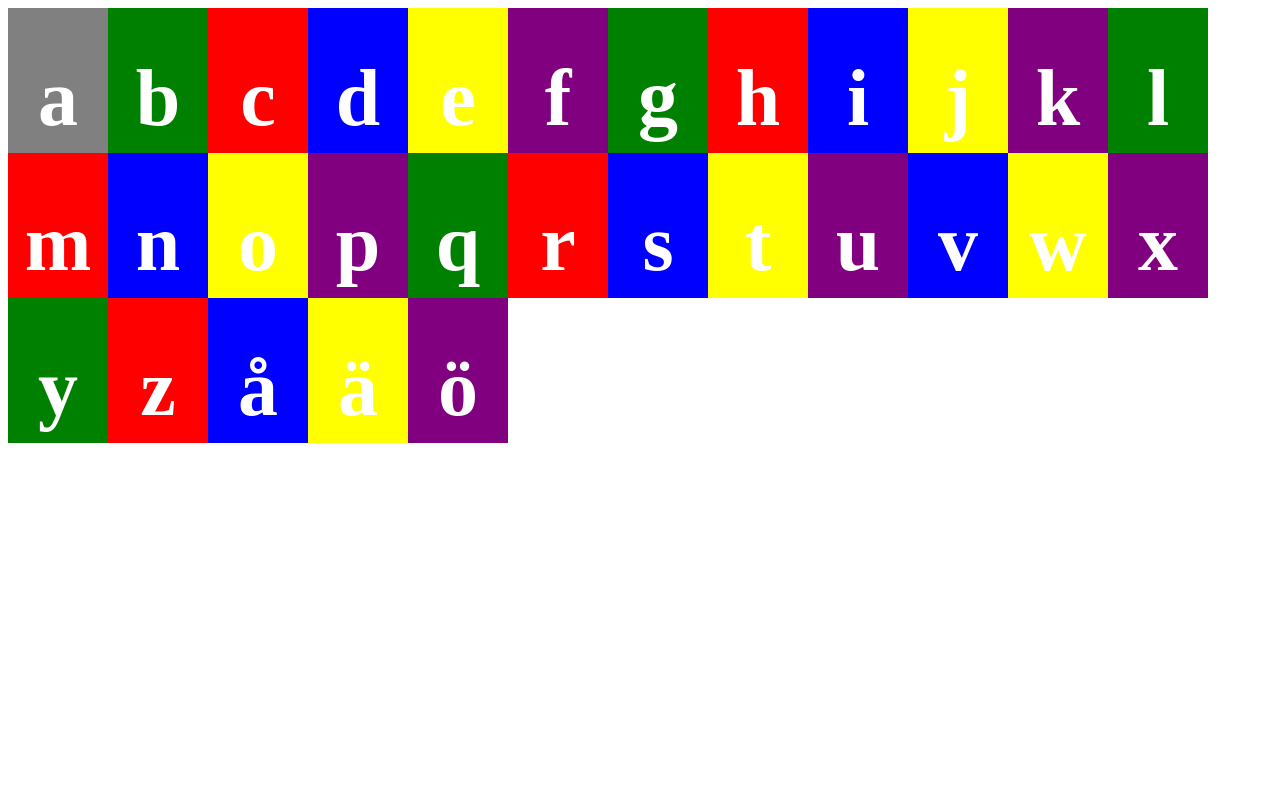
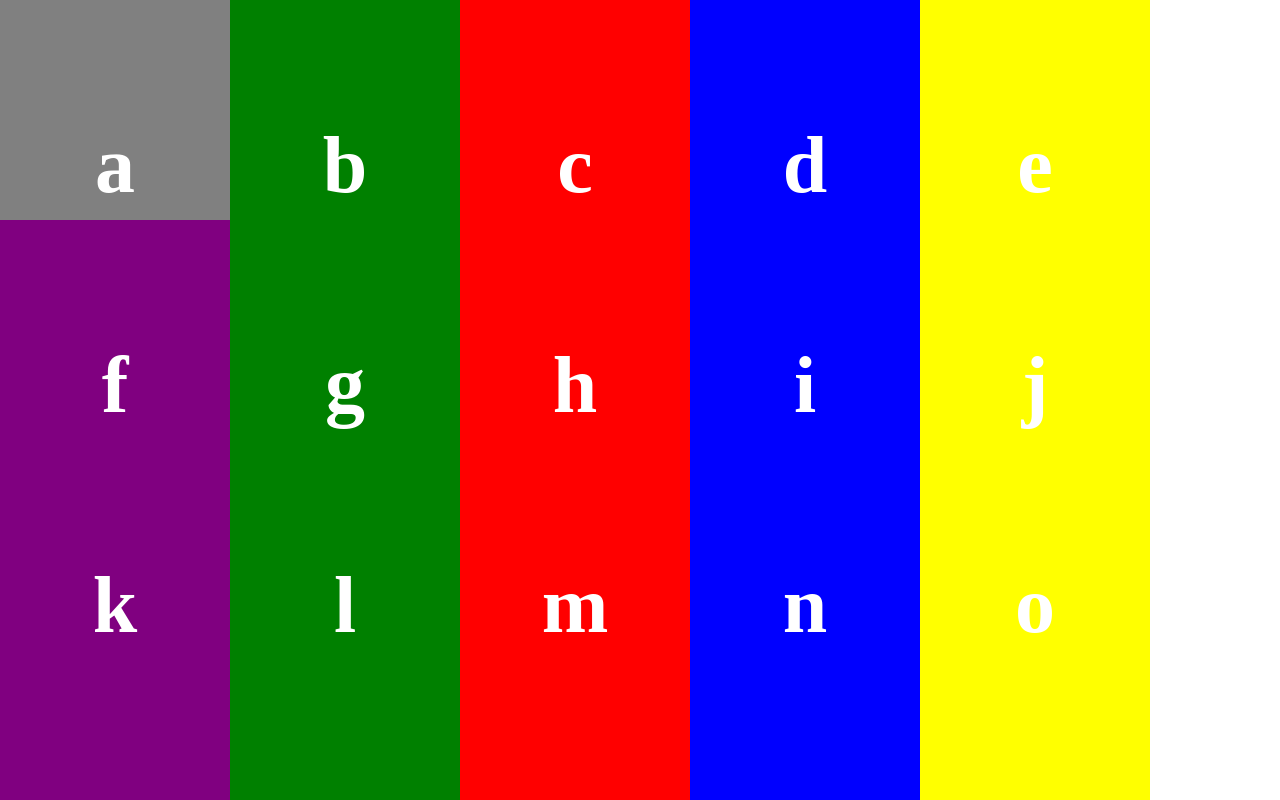
Before and after one commit to edi1989/AlphabetFlexBox, a plain HTML site: page index.html in a window 1280 px wide. Shown: the top 800 px of the page. Drawn offline with Linux system fonts and the light colour scheme.

Commit message:
Gjort andringar i CSS for mobil och surplattsanpassning

```diff
--- a/style.css
+++ b/style.css
@@ -1,59 +1,151 @@
-html, body {
-    height: 100% ;
-
+    html,
+    body {
+        height: 100%;
+        margin: 0px;
+        padding: 0px;
     }
 
     #flex-container {
         list-style-type: none;
         margin: 0px;
         padding: 0px;
-    display:flex;
+        display: flex;
         flex-wrap: wrap;
     }
 
     ul li {
         height: 100px;
-    width: 100px;
-    padding-top: 45px;
+        width: 230px;
+        padding-top: 120px;
         color: #fff;
         font-weight: bold;
         font-size: 5em;
         text-align: center;
     }
 
-ul li:first-child {background: grey;}
-ul li:nth-child(2) {background: green;}
-ul li:nth-child(3) {background: red;}
-ul li:nth-child(4) {background: blue;}
-ul li:nth-child(5) {background: Yellow;}
-ul li:nth-child(6) {background: purple;}
-ul li:nth-child(7) {background: green;}
-ul li:nth-child(8) {background: red;}
-ul li:nth-child(9) {background: blue;}
-ul li:nth-child(10) {background: Yellow;}
-ul li:nth-child(11) {background: purple;}
-ul li:nth-child(12) {background: green;}
-ul li:nth-child(13) {background: red;}
-ul li:nth-child(14) {background: blue;}
-ul li:nth-child(15) {background: Yellow;}
-ul li:nth-child(16) {background: purple;}
-ul li:nth-child(17) {background: green;}
-ul li:nth-child(18) {background: red;}
-ul li:nth-child(19) {background: blue;}
-ul li:nth-child(20) {background: Yellow;}
-ul li:nth-child(21) {background: purple;}
-ul li:nth-child(22) {background: blue;}
-ul li:nth-child(23) {background: Yellow;}
-ul li:nth-child(24) {background: purple;}
-ul li:nth-child(25) {background: green;}
-ul li:nth-child(26) {background: red;}
-ul li:nth-child(27) {background: blue;}
-ul li:nth-child(28) {background: Yellow;}
-ul li:nth-child(29) {background: purple;}
+    ul li:first-child {
+        background: grey;
+    }
 
+    ul li:nth-child(2) {
+        background: green;
+    }
+
+    ul li:nth-child(3) {
+        background: red;
+    }
+
+    ul li:nth-child(4) {
+        background: blue;
+    }
+
+    ul li:nth-child(5) {
+        background: Yellow;
+    }
+
+    ul li:nth-child(6) {
+        background: purple;
+    }
+
+    ul li:nth-child(7) {
+        background: green;
+    }
+
+    ul li:nth-child(8) {
+        background: red;
+    }
+
+    ul li:nth-child(9) {
+        background: blue;
+    }
+
+    ul li:nth-child(10) {
+        background: Yellow;
+    }
+
+    ul li:nth-child(11) {
+        background: purple;
+    }
+
+    ul li:nth-child(12) {
+        background: green;
+    }
+
+    ul li:nth-child(13) {
+        background: red;
+    }
+
+    ul li:nth-child(14) {
+        background: blue;
+    }
+
+    ul li:nth-child(15) {
+        background: Yellow;
+    }
+
+    ul li:nth-child(16) {
+        background: purple;
+    }
+
+    ul li:nth-child(17) {
+        background: green;
+    }
+
+    ul li:nth-child(18) {
+        background: red;
+    }
+
+    ul li:nth-child(19) {
+        background: blue;
+    }
+
+    ul li:nth-child(20) {
+        background: Yellow;
+    }
+
+    ul li:nth-child(21) {
+        background: purple;
+    }
+
+    ul li:nth-child(22) {
+        background: blue;
+    }
+
+    ul li:nth-child(23) {
+        background: Yellow;
+    }
+
+    ul li:nth-child(24) {
+        background: purple;
+    }
+
+    ul li:nth-child(25) {
+        background: green;
+    }
+
+    ul li:nth-child(26) {
+        background: red;
+    }
+
+    ul li:nth-child(27) {
+        background: blue;
+    }
+
+    ul li:nth-child(28) {
+        background: Yellow;
+    }
+
+    ul li:nth-child(29) {
+        background: purple;
+    }
+
+    @media only screen and (max-width:768px) {
+        ul li {
+            width: 360px;
+        }
         @media only screen and (max-width:600px) {
             ul li {
-        width: 220px;
+                width: 600px;
             }
-
         }
+    }
```
Lines whose indentation alone changed are shown as unchanged.
